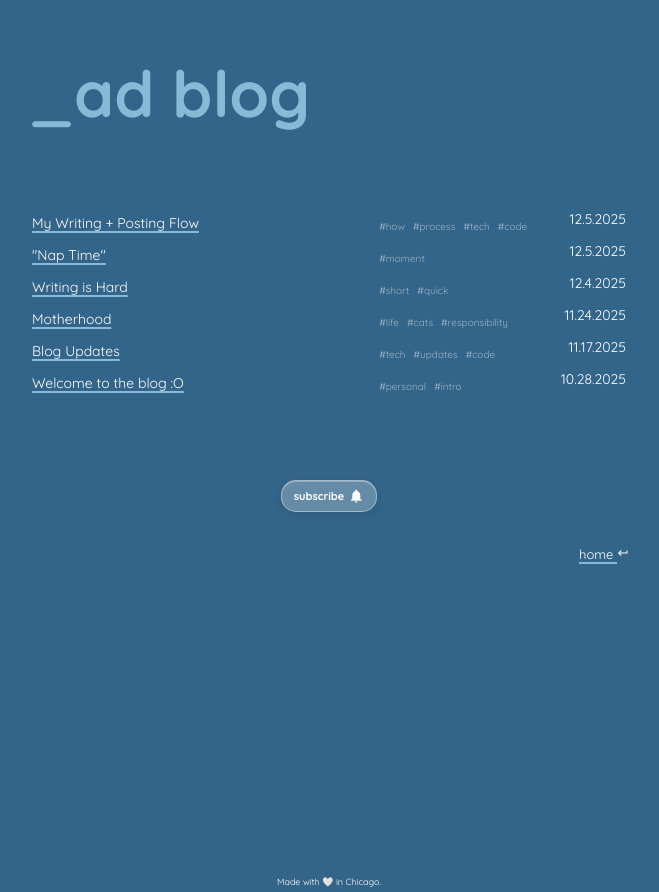
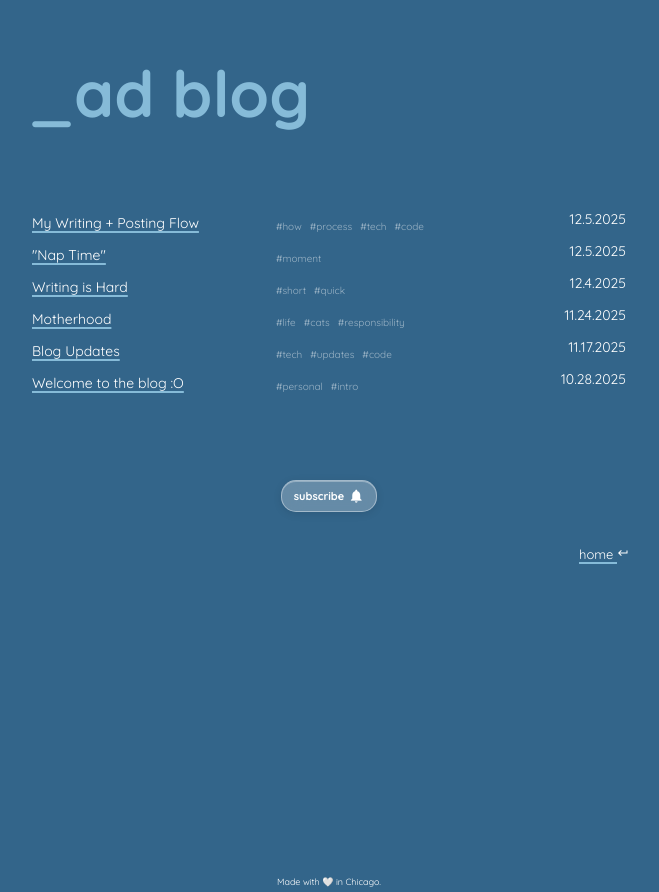
Before and after one commit to abbyadanger/ad, an Angular app: page /blog in a window 1280 px wide. Shown: the whole page, without its empty margins (311-970 px from the left). Built offline with nearby package versions, Linux system fonts and the light colour scheme.

Commit message:
Back to origin

```diff
--- a/src/app/blog-list/blog-list.component.css
+++ b/src/app/blog-list/blog-list.component.css
@@ -64,18 +64,6 @@ a:hover, a:focus {
   width: 100%;
 }
 
-.blog-posts td:first-child {
-  width: 60%;
-}
-
-.blog-posts td:nth-child(2) {
-  width: 25%;
-}
-
-.blog-posts td:last-child {
-  width: 15%;
-}
-
 .date {
   text-align: right;
   vertical-align: top;
```
